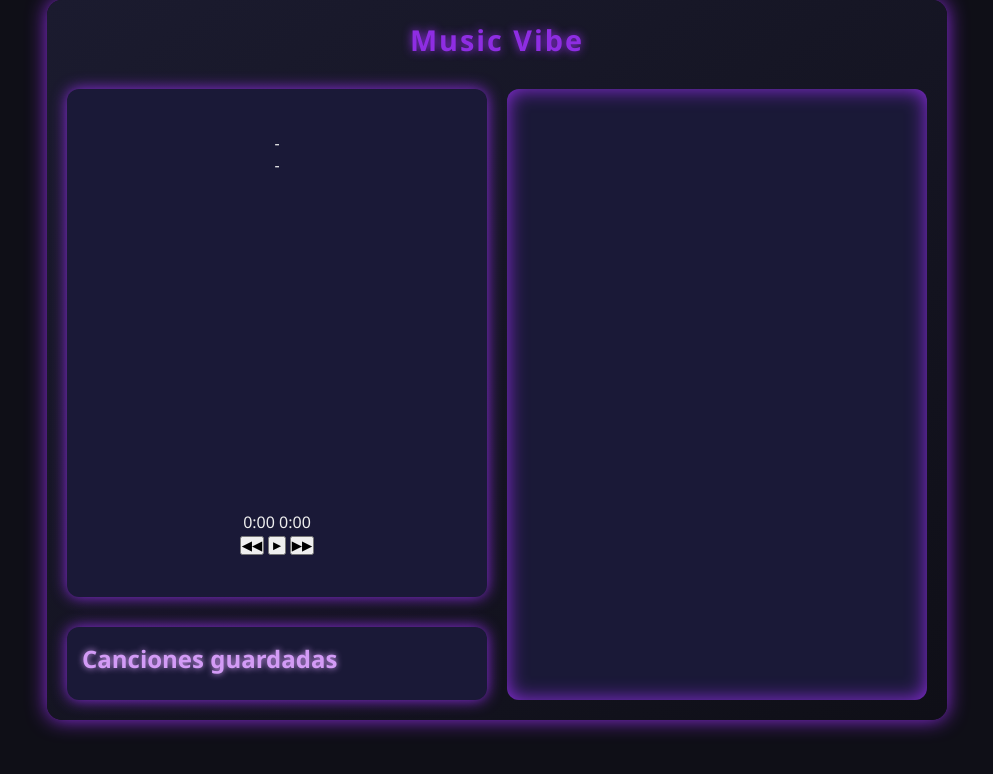
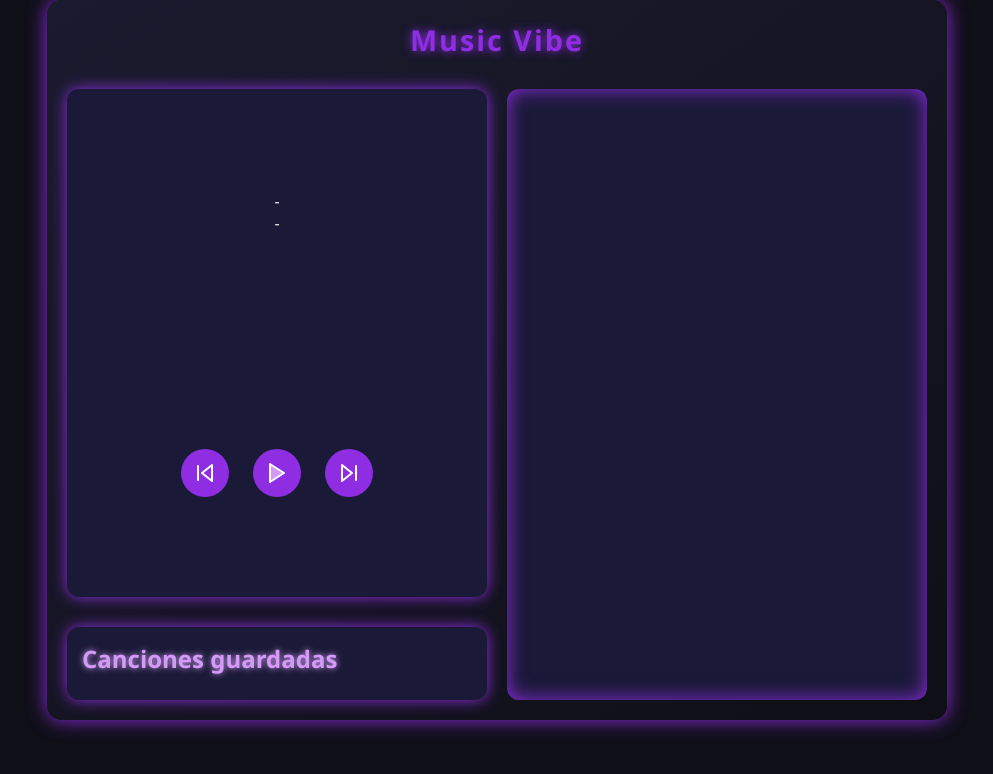
Before and after one commit to BRANDON-VILLANUEVA137/MusicFy, a website: page views/play.html in a window 1280 px wide. Shown: the whole page, without its empty margins (143-1136 px from the left). Drawn offline with Linux system fonts and the light colour scheme; no server answers.

Commit message:
Volveiendo a versionanterior

```diff
--- a/Public/css/reproductor.css
+++ b/Public/css/reproductor.css
@@ -55,6 +55,36 @@ header h1 {
   display: flex;
   flex-direction: column;
   justify-content: center;
+}
+
+.btn {
+  background-color: #8e2de2;
+  border: none;
+  border-radius: 50%;
+  width: 48px;
+  height: 48px;
+  margin: 0 10px;
+  cursor: pointer;
+  display: inline-flex;
+  align-items: center;
+  justify-content: center;
+  transition: background-color 0.3s ease, transform 0.2s ease;
+}
+
+.btn svg {
+  stroke: #fff;
+  width: 24px;
+  height: 24px;
+}
+
+.btn:hover {
+  background-color: #d39bf6;
+  transform: scale(1.1);
+}
+
+.btn:focus {
+  outline: 2px solid #d39bf6;
+  outline-offset: 2px;
 }
 
 .liked-songs {
@@ -198,4 +228,10 @@ header h1 {
   .liked-songs {
     max-height: 150px;
   }
+  #video-player-container {
+    height: 150px !important;
+  }
+  #video-player {
+    height: 100% !important;
+  }
 }
--- a/views/play.html
+++ b/views/play.html
@@ -17,8 +17,10 @@
       <div class="track-artist" id="track-artist">-</div>
     </div>
     <div id="video-player-container" aria-label="Video player container" style="margin: 15px 0; border-radius: 12px; overflow: hidden;">
-      <iframe id="video-player" width="100%" height="300" src="" frameborder="0" allow="accelerometer; autoplay; clipboard-write; encrypted-media; gyroscope; picture-in-picture" allowfullscreen></iframe>
+      <iframe id="video-player" width="100%" height="180" src="" frameborder="0" allow="accelerometer; autoplay; clipboard-write; encrypted-media; gyroscope; picture-in-picture" allowfullscreen></iframe>
     </div>
+    <!-- Removed progress bar and time display as they are non-functional for video playback -->
+    <!--
     <div class="progress-container" id="progress-container" aria-label="Audio progress bar" tabindex="0" role="slider" aria-valuemin="0" aria-valuemax="100" aria-valuenow="0">
       <div class="progress" id="progress"></div>
     </div>
@@ -26,10 +28,25 @@
       <span id="current-time">0:00</span>
       <span id="duration">0:00</span>
     </div>
+    -->
     <div class="controls" role="group" aria-label="Audio controls">
-      <button class="btn" id="prev" title="Previous Track" aria-label="Previous track">&#9664;&#9664;</button>
-      <button class="btn" id="play" title="Play/Pause" aria-label="Play or pause">&#9658;</button>
-      <button class="btn" id="next" title="Next Track" aria-label="Next track">&#9654;&#9654;</button>
+      <button class="btn" id="prev" title="Previous Track" aria-label="Previous track" aria-pressed="false" type="button">
+        <svg xmlns="http://www.w3.org/2000/svg" width="24" height="24" fill="none" stroke="#d39bf6" stroke-width="2" stroke-linecap="round" stroke-linejoin="round" class="feather feather-skip-back">
+          <polygon points="19 20 9 12 19 4 19 20"></polygon>
+          <line x1="5" y1="19" x2="5" y2="5"></line>
+        </svg>
+      </button>
+      <button class="btn" id="play" title="Play/Pause" aria-label="Play or pause" aria-pressed="false" type="button">
+        <svg xmlns="http://www.w3.org/2000/svg" width="24" height="24" fill="#d39bf6" stroke="#d39bf6" stroke-width="2" stroke-linecap="round" stroke-linejoin="round" class="feather feather-play">
+          <polygon points="5 3 19 12 5 21 5 3"></polygon>
+        </svg>
+      </button>
+      <button class="btn" id="next" title="Next Track" aria-label="Next track" aria-pressed="false" type="button">
+        <svg xmlns="http://www.w3.org/2000/svg" width="24" height="24" fill="none" stroke="#d39bf6" stroke-width="2" stroke-linecap="round" stroke-linejoin="round" class="feather feather-skip-forward">
+          <polygon points="5 4 15 12 5 20 5 4"></polygon>
+          <line x1="19" y1="5" x2="19" y2="19"></line>
+        </svg>
+      </button>
     </div>
   </section>
   <section class="liked-songs" id="liked-songs" aria-label="Liked or saved songs">
```
